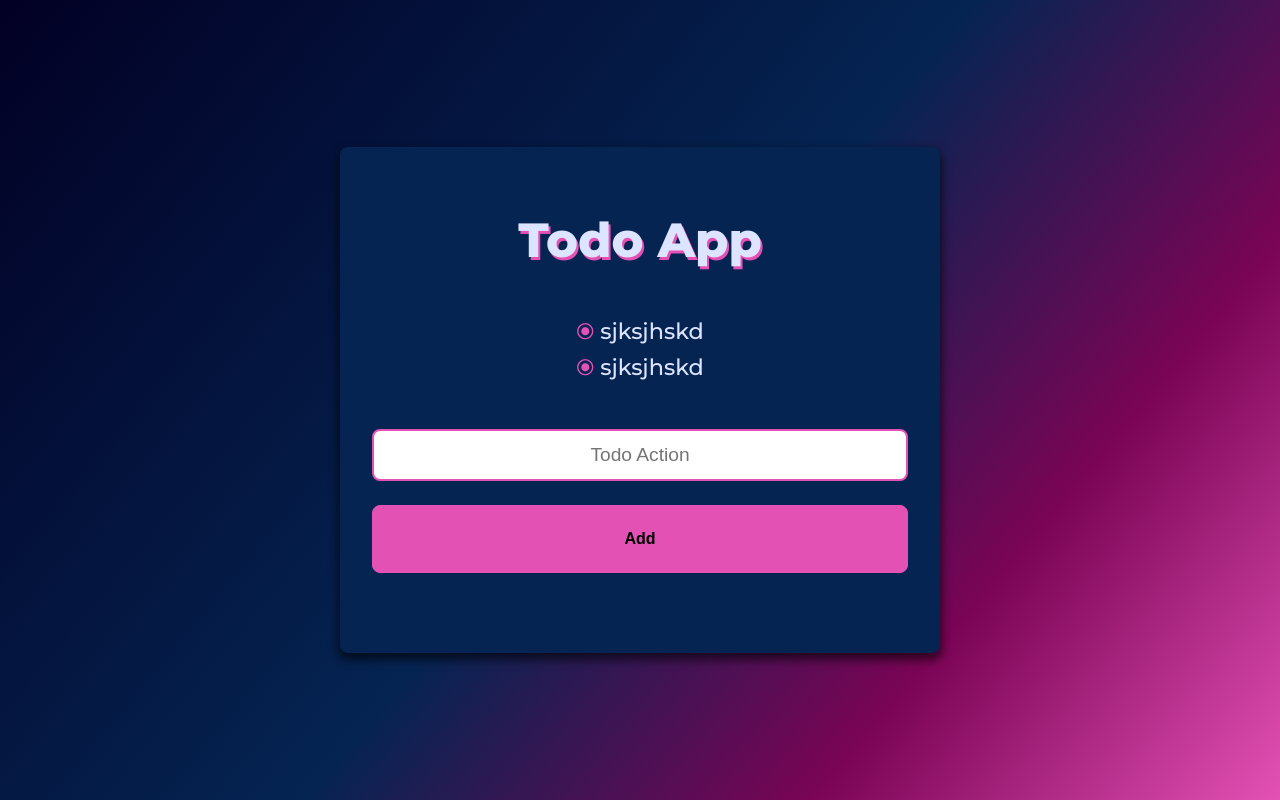
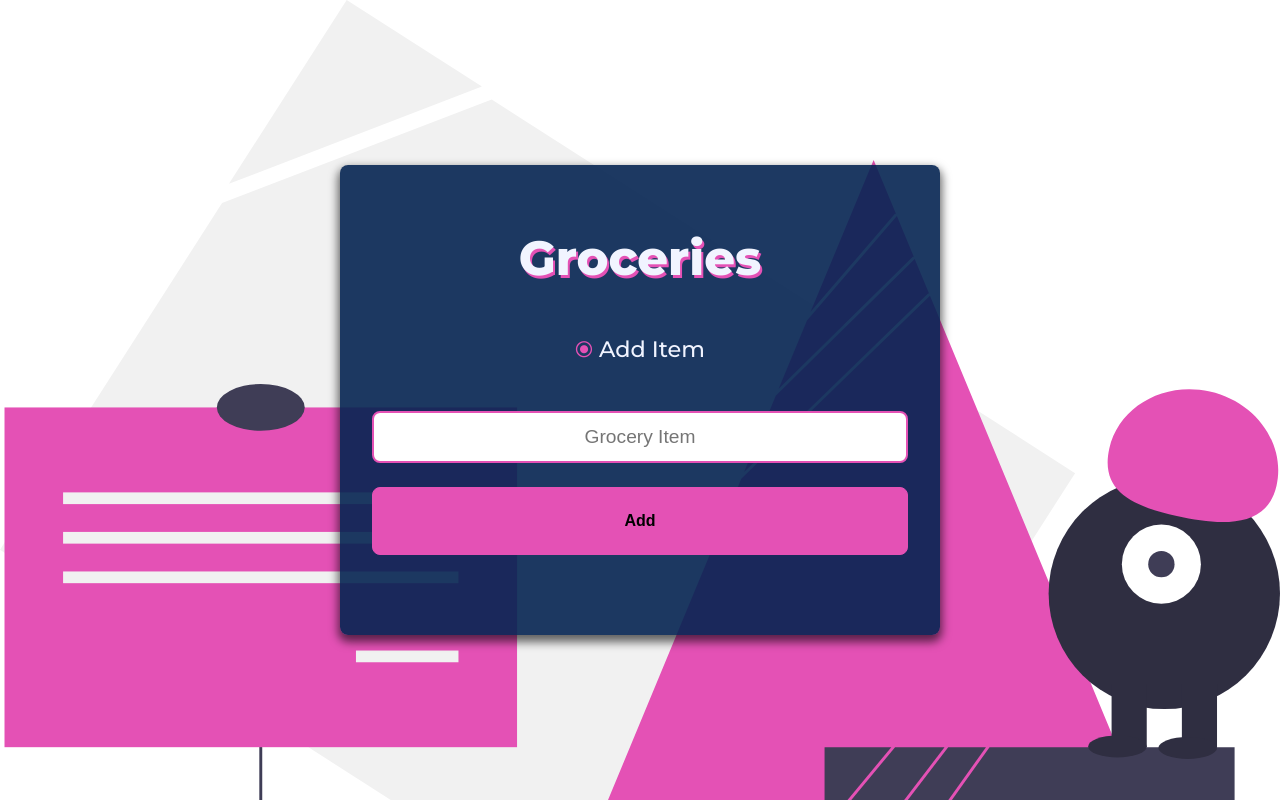
Before and after one commit to koadusei99/TodoApp, a plain HTML site: page index.html in a window 1280 px wide. Drawn offline with nearby package versions, Linux system fonts and the light colour scheme.

Commit message:
UI tweaks

```diff
--- a/index.css
+++ b/index.css
@@ -8,9 +8,9 @@ body {
 }
 body {
   font-family: "Montserrat", "Courier New", Courier, monospace;
-  --light-text: #dce4ff;
+  --light-text: #f1f4ff;
   --accent: #e451b5;
-  --bg: #052452;
+  --bg: rgba(5, 36, 82, 0.9);
   --border-radius: 8px;
   color: var(--light-text);
 }
@@ -21,14 +21,8 @@ body {
   display: grid;
   place-items: center;
   text-align: center;
-  background: rgb(2, 0, 36);
-  background: linear-gradient(
-    130deg,
-    rgba(2, 0, 36, 1) 0%,
-    rgba(5, 36, 82, 1) 50%,
-    rgba(122, 4, 85, 1) 76%,
-    rgba(228, 81, 181, 1) 100%
-  );
+  background-image: url("./undraw_reminder_pa79.svg");
+  background-size: cover;
 }
 .todo {
   display: block;
--- a/index.html
+++ b/index.html
@@ -18,13 +18,12 @@
 <body>
     <div class="main">
         <div class="todo">
-            <h1 class="header">Todo App</h1>
+            <h1 class="header">Groceries</h1>
             <ul id="todoList">
-                <li class="listItem">sjksjhskd</li>
-                <li class="listItem">sjksjhskd</li>
+                <li class="listItem">Add Item</li>
             </ul>
             <div class="form">
-                <input type="text" name="" id="answer" placeholder="Todo Action">
+                <input type="text" name="" id="answer" placeholder="Grocery Item">
                 <button type="button" id="addButton">Add</button>
             </div>
         </div>
```
Also changed, not shown: undraw_reminder_pa79.svg (added).
